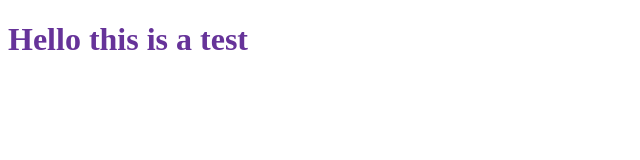
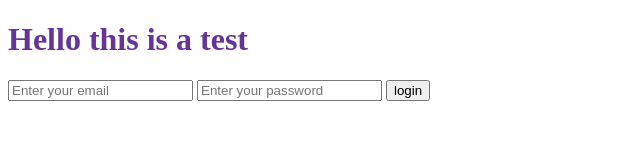
Before and after one commit to IsabellaFeodoraSchuetze/my-workshop-project, a plain HTML site: page index.html in a window 1280 px wide. Shown: the whole page, without its empty margins (0-640 px from the left). Drawn offline with Linux system fonts and the light colour scheme.

Commit message:
Created a login form

```diff
--- a/index.html
+++ b/index.html
@@ -7,7 +7,11 @@
 </head>
 <body>
     <h1>Hello this is a test</h1>
-
+<from>
+    <input type="text" placeholder="Enter your email" />
+    <input type="text" placeholder="Enter your password" />
+    <input type="submit" value="login" />
+</from>
 
     <script src="script.js"></script>
 </body>
```
